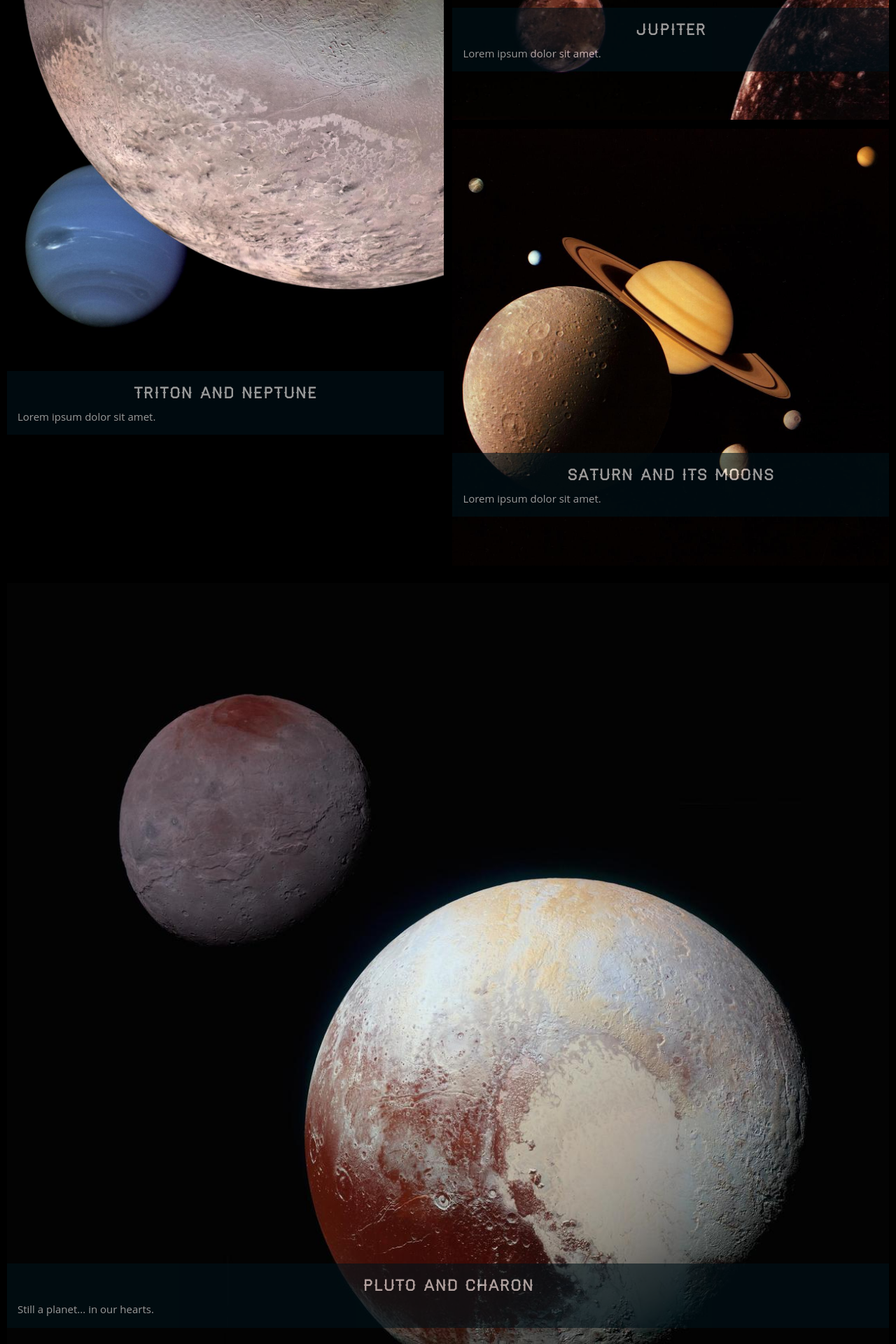
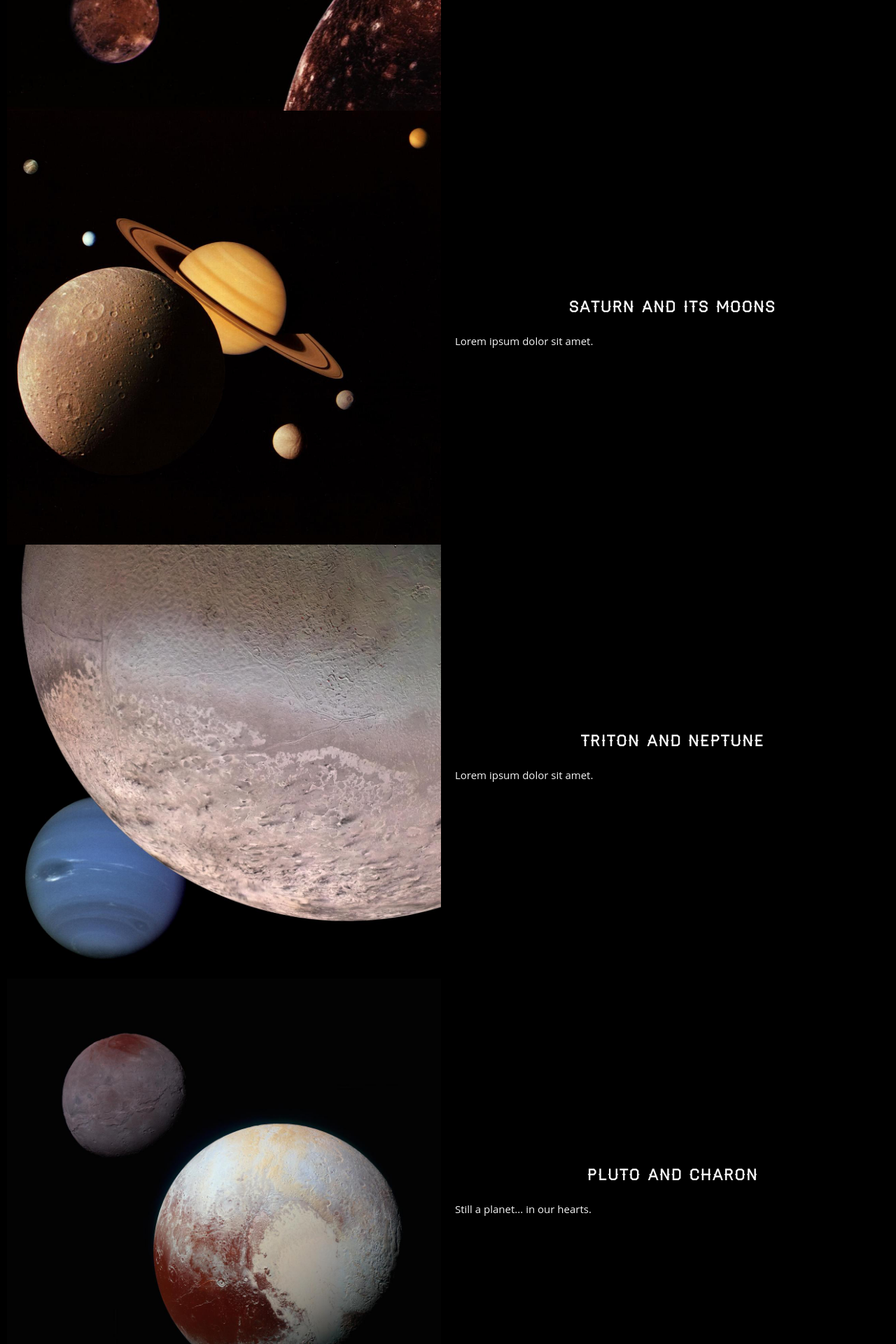
Before and after one commit to staceyb/cssgridflexbox-tailwind, a React (Vite) app: page /gridoverlap in a window 1280 px wide. Shown: the part 880-2800 px from the top of the page at 70% size. Built offline with nearby package versions, Linux system fonts and the light colour scheme.

Commit message:
Grid overlap Changed CSS to tailwind

```diff
--- a/src/components/GridOverlap.jsx
+++ b/src/components/GridOverlap.jsx
@@ -1,44 +1,50 @@
-import '../css/style.css';
-import '../css/gridoverlap.css';
+import React from 'react';
 
 function GridOverlap() {
   return (
-    <div className="row">
-      <figure>
+    <div className="grid max-w-[1200px] mx-auto sm:grid-cols-[1fr_1fr] sm:gap-[1vw]">
+      <figure className="grid grid-cols-[1fr] grid-rows-[60%_40%] items-center gap-8">
         <img
+          className="row-start-1 row-end-3 col-start-1 col-end-2"
           src="/images/fem-jupiter.jpg"
           alt="Jupiter and its Galilean moons."
         />
-        <figcaption>
-          <h2>Jupiter</h2>
-          <p>Lorem ipsum dolor sit amet.</p>
+        <figcaption className="col-start-1 col-end-2 row-start-2 opacity-[0.6] row-end-3 bg-color-black text-color-white p4">
+          <h2 className="m2">Jupiter</h2>
+          <p className="m2 px-2">Lorem ipsum dolor sit amet.</p>
         </figcaption>
       </figure>
-      <figure>
-        <img src="/images/fem-saturn.jpg" alt="Saturn and its moons." />
-
-        <figcaption>
-          <h2>Saturn and its moons</h2>
-          <p>Lorem ipsum dolor sit amet.</p>
+      <figure className="grid grid-cols-[1fr] grid-rows-[60%_40%] items-center gap-8">
+        <img
+          className="row-start-1 row-end-3 col-start-1 col-end-2"
+          src="/images/fem-saturn.jpg"
+          alt="Saturn and its moons."
+        />
+        <figcaption className="col-start-1 col-end-2 row-start-2 opacity-[0.6] row-end-3 bg-color-black text-color-white p4">
+          <h2 className="m2">Saturn and its moons</h2>
+          <p className="m2 px-2">Lorem ipsum dolor sit amet.</p>
         </figcaption>
       </figure>
-      <figure>
+      <figure className="grid grid-cols-[1fr] grid-rows-[60%_40%] items-center gap-8">
         <img
+          className="row-start-1 row-end-3 col-start-1 col-end-2"
           src="/images/fem-neptune.jpg"
           alt="Triton, Neptune's main moon, in front of Neptune."
         />
-
-        <figcaption>
-          <h2>Triton and Neptune</h2>
-          <p>Lorem ipsum dolor sit amet.</p>
+        <figcaption className="col-start-1 col-end-2 row-start-2 opacity-[0.6] row-end-3 bg-color-black text-color-white p4">
+          <h2 className="m2">Triton and Neptune</h2>
+          <p className="m2 px-2">Lorem ipsum dolor sit amet.</p>
         </figcaption>
       </figure>
-      <figure>
-        <img src="/images/fem-pluto.jpg" alt="Pluto and Charon." />
-
-        <figcaption>
-          <h2>Pluto and Charon</h2>
-          <p>Still a planet... in our hearts.</p>
+      <figure className="grid grid-cols-[1fr] grid-rows-[60%_40%] items-center gap-8">
+        <img
+          className="row-start-1 row-end-3 col-start-1 col-end-2"
+          src="/images/fem-pluto.jpg"
+          alt="Pluto and Charon."
+        />
+        <figcaption className="col-start-1 col-end-2 row-start-2 opacity-[0.6] row-end-3 bg-color-black text-color-white p4">
+          <h2 className="m2">Pluto and Charon</h2>
+          <p className="m2 px-2">Still a planet... in our hearts.</p>
         </figcaption>
       </figure>
     </div>
```
